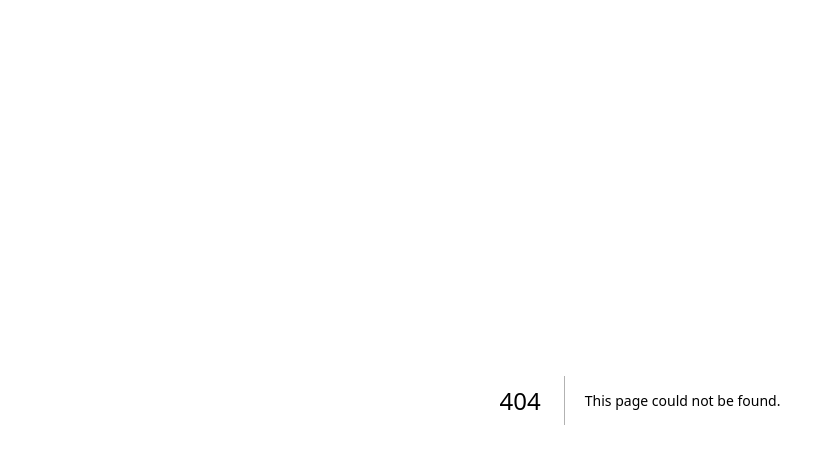
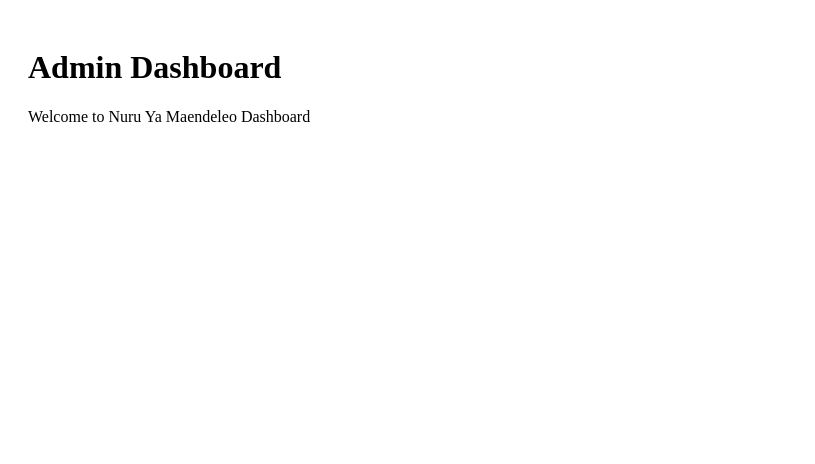
Before and after one commit to MAIYOK/maiyok, a Next.js app: page /dashboard in a window 1280 px wide. Before the commit this address had no page. Shown: the top 464 px of the page, without its empty margins (0-815 px from the left). Built offline with nearby package versions, Linux system fonts and the light colour scheme.

Commit message:
Create dashboard.js

```diff
--- /dev/null
+++ b/pages/dashboard.js
@@ -0,0 +1,8 @@
+export default function Dashboard() {
+  return (
+    <div style={{ padding: 20 }}>
+      <h1>Admin Dashboard</h1>
+      <p>Welcome to Nuru Ya Maendeleo Dashboard</p>
+    </div>
+  );
+}
```
